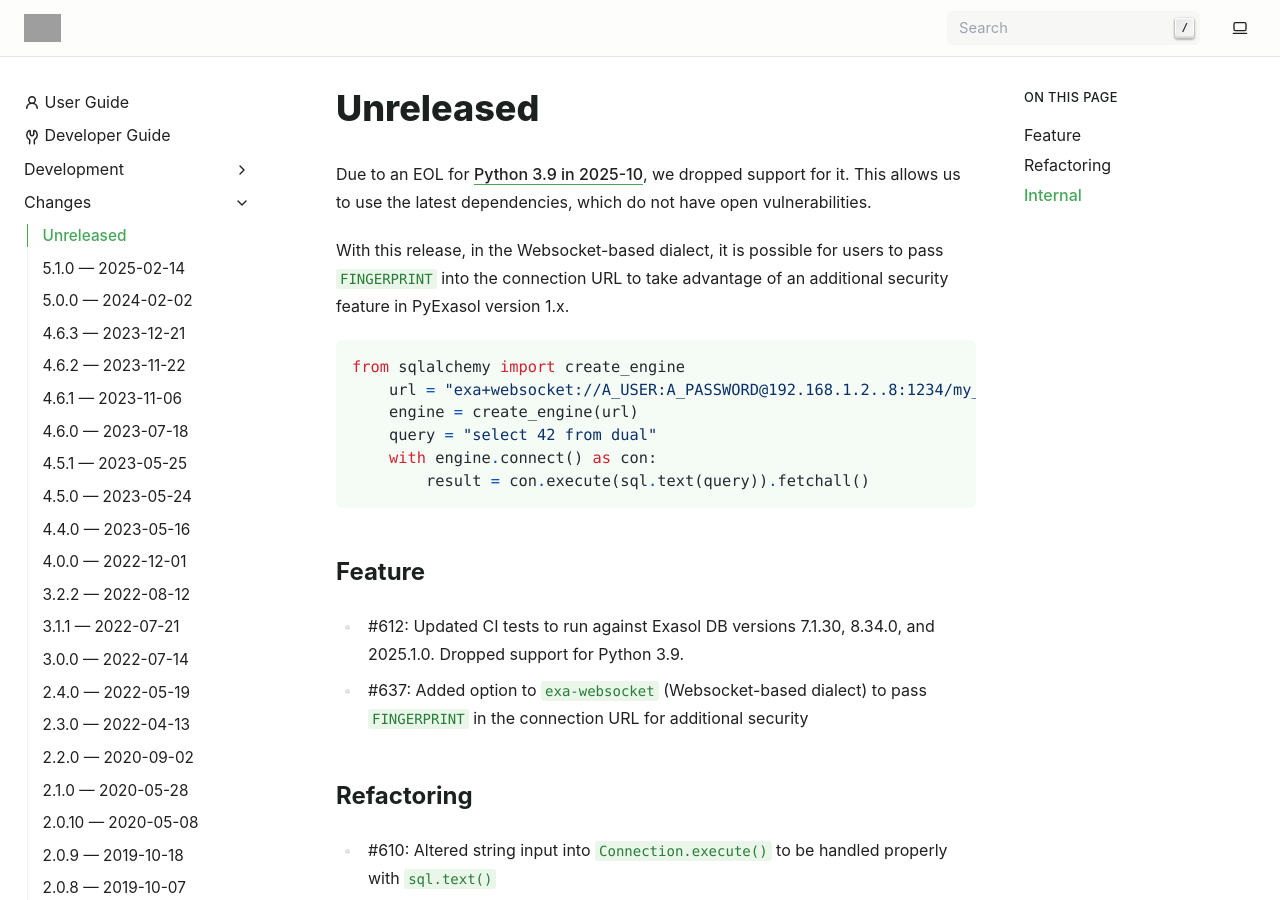
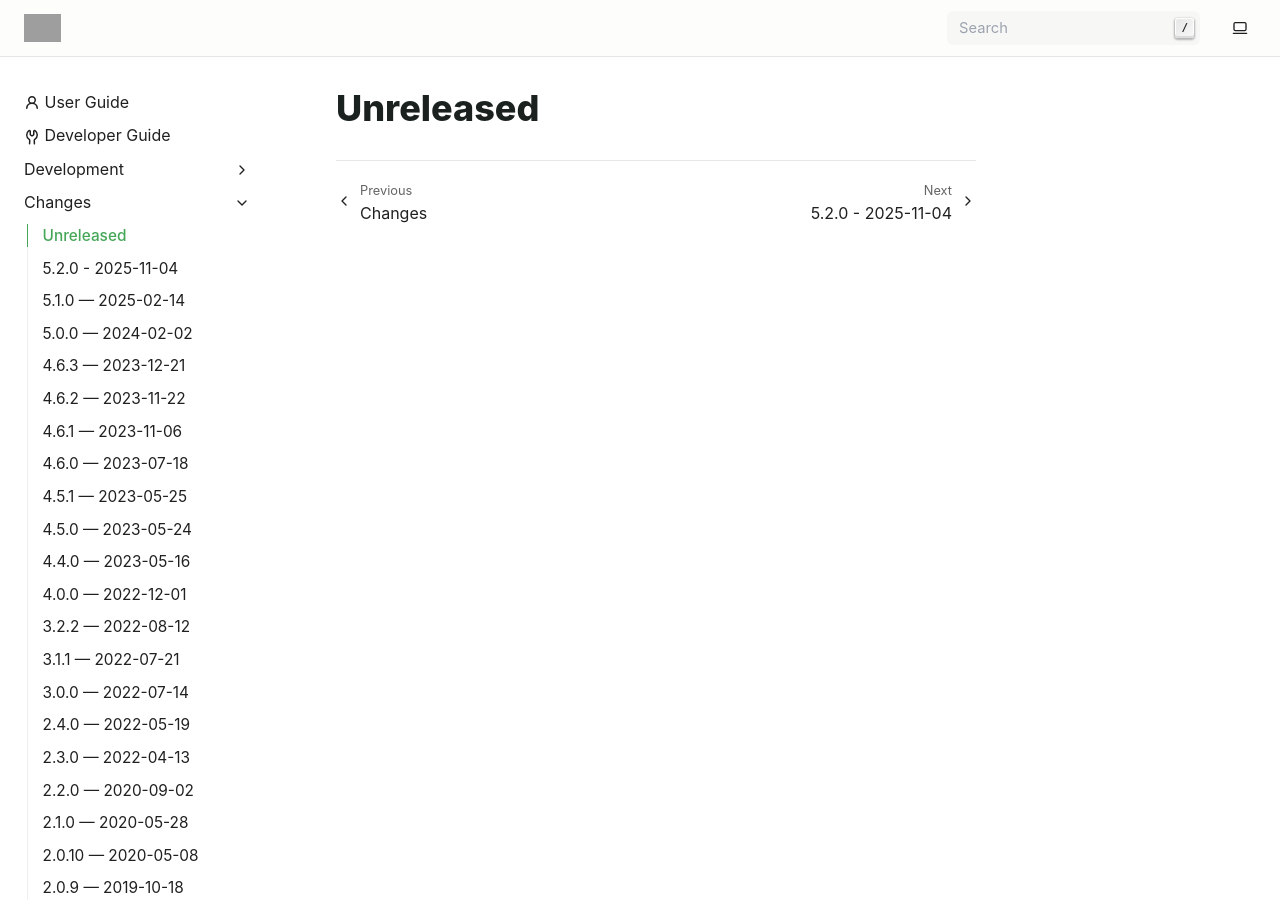
Before and after one commit to exasol/sqlalchemy-exasol, a Sphinx documentation site: the page built from doc/changes/unreleased.md, in a window 1280 px wide and 900 px high. Built offline with Sphinx 7.4.7, drawn with Linux system fonts in a browser that asks for light colours; pages that are not in the unit, such as notebooks, are missing from menus; some of the changed text lies outside the part shown; grey boxes are pictures that could not be loaded.

Commit message:
Prepare release 5.2.0

````diff
--- a/doc/changes/unreleased.md
+++ b/doc/changes/unreleased.md
@@ -1,42 +1 @@
 # Unreleased
-
-Due to an EOL for [Python 3.9 in 2025-10](https://devguide.python.org/versions/), we dropped support for it.
-This allows us to use the latest dependencies, which do not have open vulnerabilities.
-
-With this release, in the Websocket-based dialect, it is possible for users to pass `FINGERPRINT` into
-the connection URL to take advantage of an additional security feature in PyExasol version
-1.x.
-
-```python
-from sqlalchemy import create_engine
-    url = "exa+websocket://A_USER:A_PASSWORD@192.168.1.2..8:1234/my_schema?FINGERPRINT=C70EB4DC0F62A3BF8FD7FF22D2EB2C489834958212AC12C867459AB86BE3A028"
-    engine = create_engine(url)
-    query = "select 42 from dual"
-    with engine.connect() as con:
-        result = con.execute(sql.text(query)).fetchall()
-```
-
-## Feature
-
-- #612: Updated CI tests to run against Exasol DB versions 7.1.30, 8.34.0, and 2025.1.0. Dropped support for Python 3.9.
-- #637: Added option to `exa-websocket` (Websocket-based dialect) to pass `FINGERPRINT` in the connection URL for additional security
-
-## Refactoring
-
-- #610: Altered string input into `Connection.execute()` to be handled properly with `sql.text()`
-- #614: Altered params input into `Connection.execute()` to be handled properly with `dict`
-- #616: Altered usage of MetaData which was binding to a connection to instead bind in the needed object or function
-- #617: Enacted warning for the deprecation of the `autoload` parameter and requirement of `bind`
-- #618: Switched DML & DDL executions from `engine.connect()` to `engine.begin()` usage
-- #637: Updated dependency declaration to `pyexasol`
-
-## Internal
-
-- #558: Updated to poetry 2.1.2 & relocked dependencies to resolve CVE-2025-27516
-- #548: Replaced pytest-exasol-itde with pytest-backend
-- Relocked dependencies to resolve CVE-2025-43859
-- #564: Replaced nox test:unit with that from exasol-toolbox
-- Reformatted files to meet project specifications
-- #588: Updated to exasol-toolbox 1.6.0 and relocked dependencies to resolve CVE-2025-50182, CVE-2025-50181, & CVE-2024-47081
-- #605: Removed non-ASCII unicode from templates & relocked dependencies to resolve CVE-2025-8869 (pip -> transitive dependency)
-- #640: Re-locked dependencies to resolve CVE-2025-8869 for transitive dependency pip
--- a/pyproject.toml
+++ b/pyproject.toml
@@ -1,6 +1,6 @@
 [project]
 name = "sqlalchemy_exasol"
-version = "5.1.0"
+version = "5.2.0"
 requires-python = ">=3.10,<4"
 description = "EXASOL dialect for SQLAlchemy"
 authors = [
--- a/sqlalchemy_exasol/version.py
+++ b/sqlalchemy_exasol/version.py
@@ -9,7 +9,7 @@
 """
 
 MAJOR = 5
-MINOR = 1
+MINOR = 2
 PATCH = 0
 VERSION = f"{MAJOR}.{MINOR}.{PATCH}"
 __version__ = VERSION
````
Also changed, not shown: doc/changes/changelog.md (+2 -0 lines), doc/changes/changes_5.2.0.md (added, +68 -0 lines).
